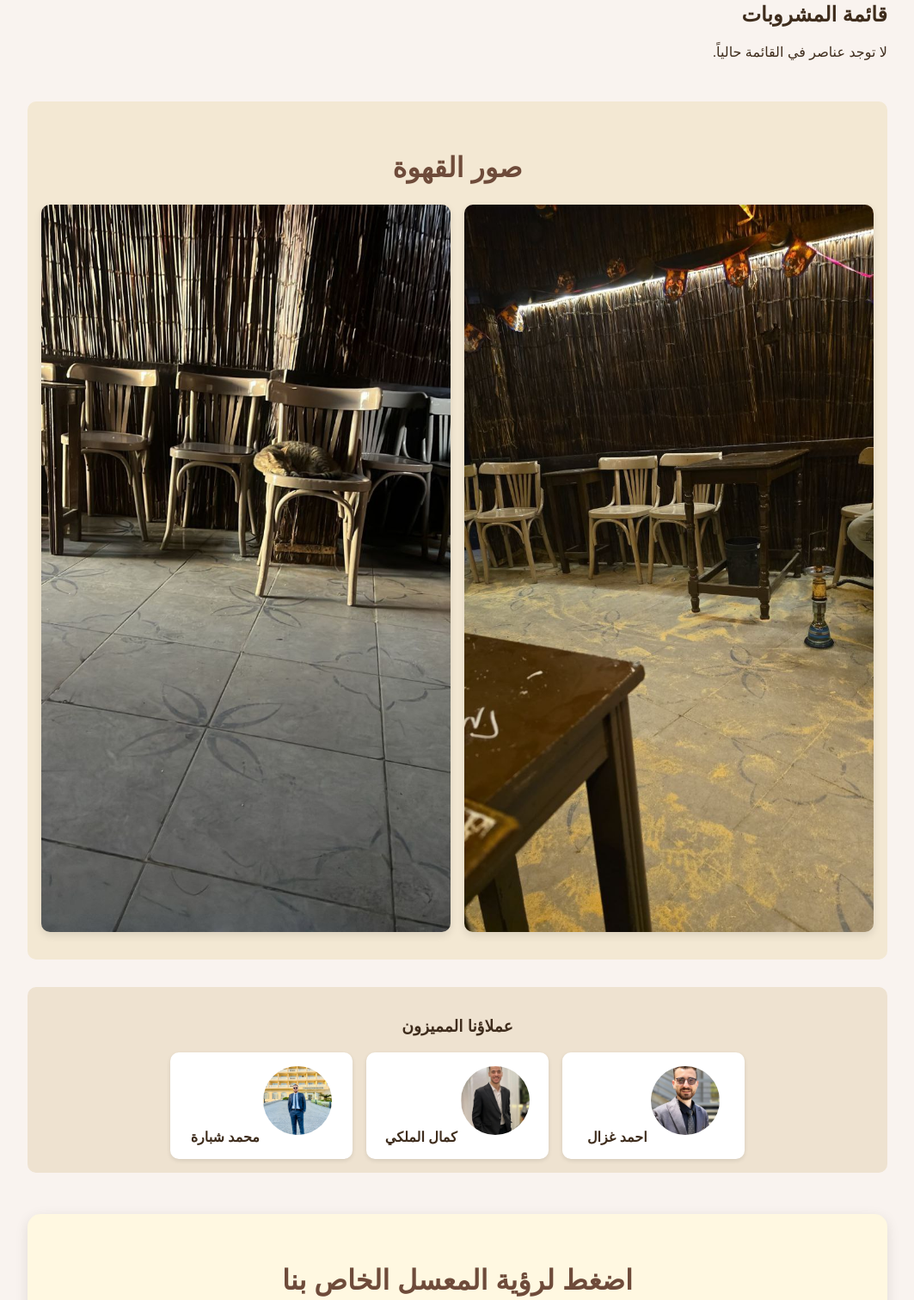
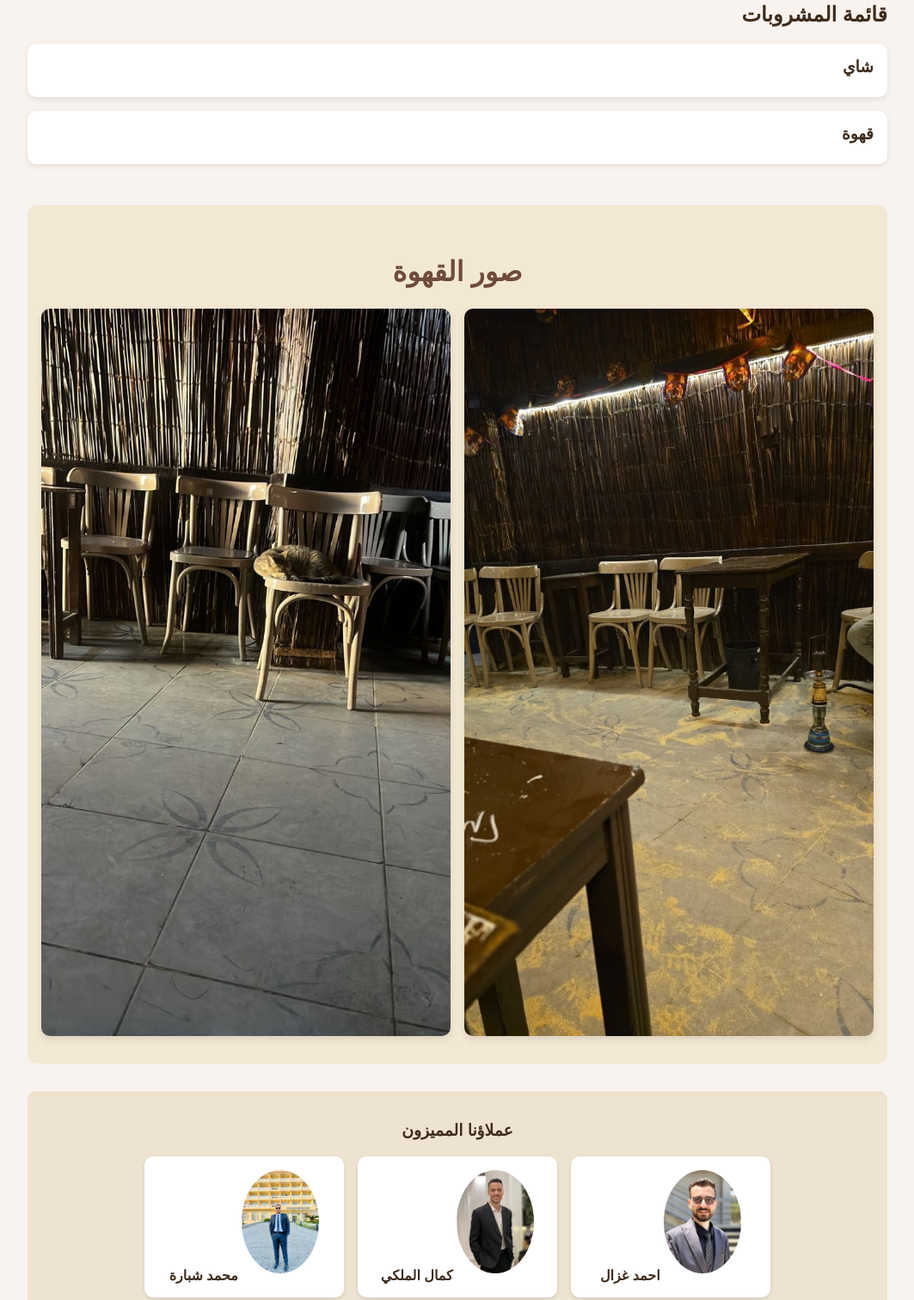
Before and after one commit to kgm531/sunibari, a plain HTML site: page index.html in a window 1280 px wide. Shown: the part 1232-2744 px from the top of the page at 86% size, without its empty margins (108-1171 px from the left). Drawn offline with Linux system fonts and the light colour scheme.

Commit message:
Updated website

```diff
--- a/index.html
+++ b/index.html
@@ -166,12 +166,12 @@
             border-radius: 10px;
             box-shadow: 0 2px 5px rgba(0, 0, 0, 0.1);
             text-align: center;
-            width: 180px;
+            width: 200px;
         }
 
         .client-card img {
-            width: 80px;
-            height: 80px;
+            width: 90px;
+            height: 120px;
             border-radius: 50%;
             object-fit: cover;
             margin-bottom: 0.5rem;
@@ -314,6 +314,7 @@
         <p>جارٍ تحميل المنيو...</p>
     </div>
 
+
     <section class="gallery">
         <h2 class="gallery-title">صور القهوة</h2>
         <div class="gallery-container">
@@ -339,6 +340,10 @@
                 <div class="client-card">
                     <img src="image/shabara.jpg" alt="عميل 3">
                     <strong>محمد شبارة</strong>
+                </div>
+                <div class="client-card">
+                    <img src="image/salamony.jpg" alt="عميل 3">
+                    <strong>احمد السلاموني</strong>
                 </div>
             </div>
         </section>
@@ -371,23 +376,40 @@
                 const container = document.getElementById('menuItems');
                 container.innerHTML = '';
 
-            if (menu.length === 0) {
+                // إضافة المشروبات الاحتياطية إذا كانت القائمة فارغة
+                if (menu.length === 2) {
                     container.innerHTML = '<p>لا توجد عناصر في القائمة حالياً.</p>';
-                return;
                 }
 
+                // عرض المشروبات المحفوظة في localStorage
                 menu.forEach(item => {
                     const div = document.createElement('div');
                     div.className = 'menu-item';
                     div.innerHTML = `
             <h3>${item.name}</h3>
-          <p>${item.description}</p>
+        `;
+                    container.appendChild(div);
+                });
+
+                // إضافة مشروبات احتياطية "الشاي" و "القهوة"
+                const defaultItems = [
+                    { name: 'شاي' },
+                    { name: 'قهوة' }
+                ];
+
+                defaultItems.forEach(item => {
+                    const div = document.createElement('div');
+                    div.className = 'menu-item';
+                    div.innerHTML = `
+            <h3>${item.name}</h3>
         `;
                     container.appendChild(div);
                 });
             }
 
+            // استدعاء الدالة لعرض القائمة
             renderMenu();
+
 
         // دالة لعرض الفيديو عند الضغط على الزر
             function showShishaVideo() {
```
Also changed, not shown: image/salamony.jpg (added). Lines whose indentation alone changed are shown as unchanged.
